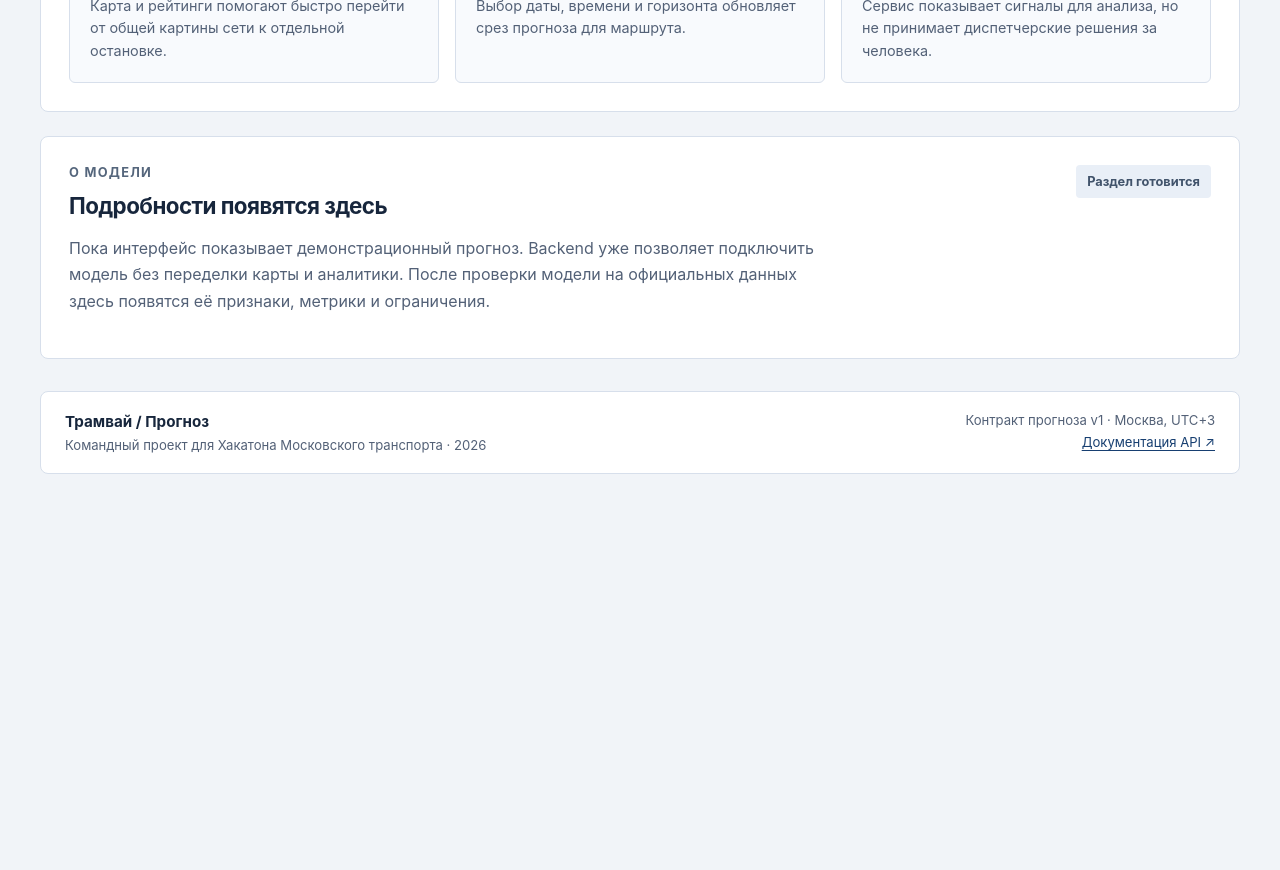
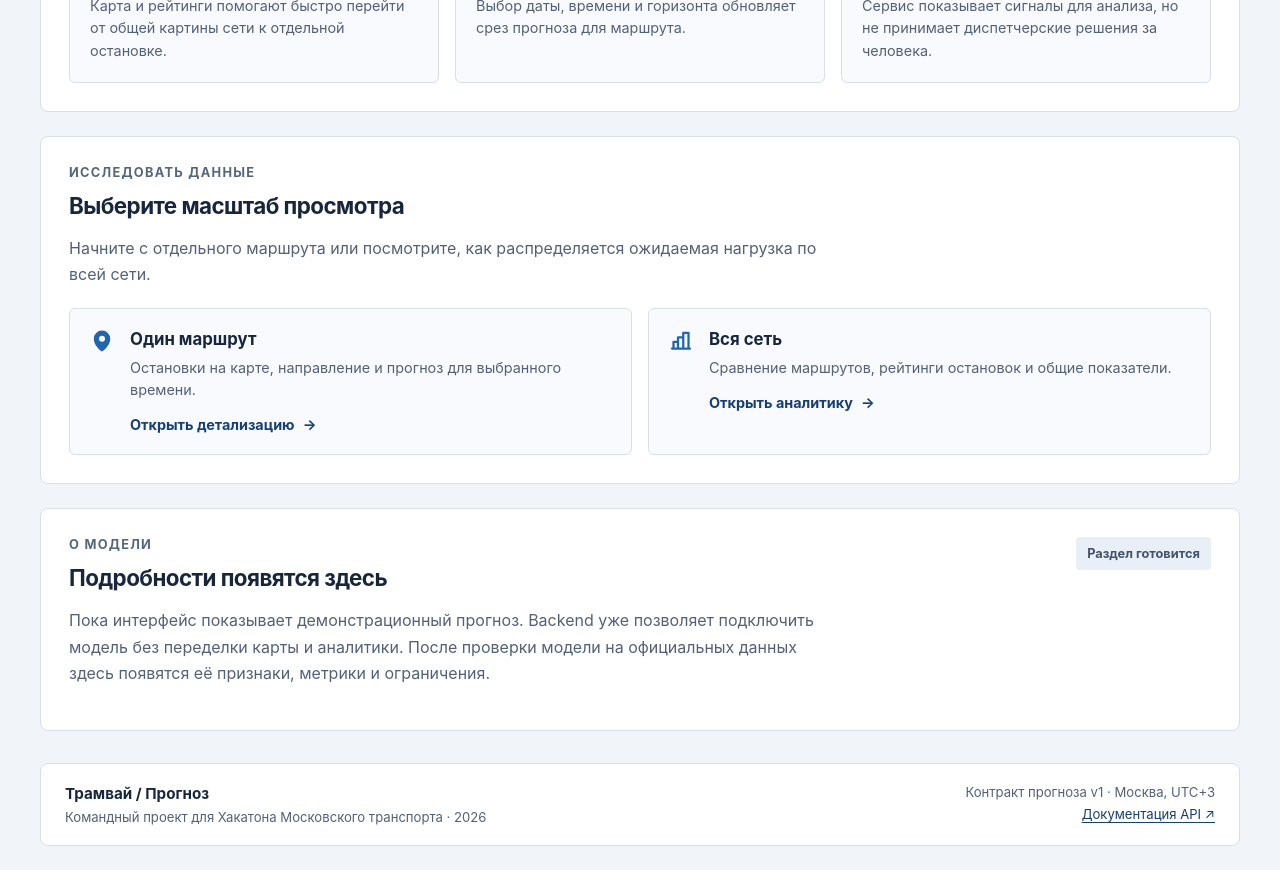
Before and after one commit to hlpne/hackaton_asumadi, a React (Vite) app in the folder frontend/: page / in a window 1280 px wide. Shown: the part 840-1710 px from the top of the page. Before the commit the page ends 1338 px from the top, so only its background shows below. Built offline with nearby package versions, Linux system fonts and the light colour scheme; no server answers.

Commit message:
Improve home navigation and network metric cards

```diff
--- a/frontend/src/components/layout/Header.tsx
+++ b/frontend/src/components/layout/Header.tsx
@@ -17,10 +17,11 @@ const links: Array<{ page: Page; label: string }> = [
 export function Header({ page, onNavigate, stage = "Прототип команды · v0.1" }: HeaderProps) {
   return (
     <header className="topbar">
-      <span className="wordmark">
+      <a href="#home" className="wordmark" aria-label="Трамвай / Прогноз — на главную"
+        onClick={(event) => { event.preventDefault(); onNavigate("home"); }}>
         <TramIcon size={22} weight="bold" aria-hidden="true" />
         <span>ТРАМВАЙ<span className="accent"> / </span>ПРОГНОЗ</span>
-      </span>
+      </a>
       <nav className="main-nav" aria-label="Разделы приложения">
         {links.map((link) => (
           <a key={link.page} href={`#${link.page}`}
--- a/frontend/src/components/layout/HomePage.tsx
+++ b/frontend/src/components/layout/HomePage.tsx
@@ -57,6 +57,32 @@ export function HomePage({ onNavigate }: HomePageProps) {
         </div>
       </section>
 
+      <section className="home-explore" aria-labelledby="home-explore-title">
+        <div className="home-section-heading">
+          <p className="eyebrow">ИССЛЕДОВАТЬ ДАННЫЕ</p>
+          <h2 id="home-explore-title">Выберите масштаб просмотра</h2>
+          <p>Начните с отдельного маршрута или посмотрите, как распределяется ожидаемая нагрузка по всей сети.</p>
+        </div>
+        <div className="home-explore-grid">
+          <article className="home-explore-card">
+            <MapPinIcon weight="fill" aria-hidden="true" />
+            <div>
+              <h3>Один маршрут</h3>
+              <p>Остановки на карте, направление и прогноз для выбранного времени.</p>
+              <button type="button" className="home-explore-link" onClick={() => onNavigate("details")}>Открыть детализацию <span aria-hidden="true">→</span></button>
+            </div>
+          </article>
+          <article className="home-explore-card">
+            <ChartBarIcon weight="bold" aria-hidden="true" />
+            <div>
+              <h3>Вся сеть</h3>
+              <p>Сравнение маршрутов, рейтинги остановок и общие показатели.</p>
+              <button type="button" className="home-explore-link" onClick={() => onNavigate("analytics")}>Открыть аналитику <span aria-hidden="true">→</span></button>
+            </div>
+          </article>
+        </div>
+      </section>
+
       <section className="home-model" aria-labelledby="model-title">
         <div>
           <p className="eyebrow">О МОДЕЛИ</p>
--- a/frontend/src/styles.css
+++ b/frontend/src/styles.css
@@ -5,6 +5,8 @@ body { margin: 0; font-size: 16px; }
 .topbar { min-height: 76px; background: #14243b; color: #fff; display: flex; justify-content: space-between; align-items: center; gap: 1.5rem; padding: 1rem max(1.5rem, calc((100vw - 1200px) / 2)); }
 .wordmark { display: inline-flex; align-items: center; gap: .55rem; white-space: nowrap; font-weight: 750; letter-spacing: .04em; }
 .wordmark svg { flex: 0 0 auto; color: #fff; }
+.wordmark, .wordmark:hover { color: #fff; text-decoration: none; }
+.wordmark:hover { opacity: .85; }
 .accent { color: #ff7373; }
 .stage { font-size: .875rem; color: #c8d4e3; }
 .main-nav { display: flex; align-items: center; flex-wrap: wrap; gap: .35rem; }
@@ -63,7 +65,7 @@ a { color: #173f71; text-underline-offset: .2em; }
 .home-flow { display: grid; gap: .7rem; padding: 1.25rem; border-radius: 8px; background: #edf2f8; }
 .home-flow span { display: flex; align-items: center; gap: .75rem; padding: .9rem 1rem; border-left: 3px solid #2671c2; border-radius: 4px; background: #fff; color: #173f71; font-size: .9rem; font-weight: 700; }
 .home-flow svg { flex: 0 0 auto; width: 21px; height: 21px; color: #2165ad; }
-.home-section, .home-model { padding: 1.75rem; border: 1px solid #d7dfeb; border-radius: 8px; background: #fff; }
+.home-section, .home-explore, .home-model { padding: 1.75rem; border: 1px solid #d7dfeb; border-radius: 8px; background: #fff; }
 .home-section-heading { max-width: 760px; }
 .home-section-heading > p:last-child, .home-model p:last-child { color: #536177; line-height: 1.65; }
 .home-values { display: grid; grid-template-columns: repeat(3, minmax(0, 1fr)); gap: 1rem; margin-top: 1.5rem; }
@@ -71,11 +73,19 @@ a { color: #173f71; text-underline-offset: .2em; }
 .home-value-number { color: #2671c2; font-size: .85rem; font-weight: 750; }
 .home-value h3 { margin: .7rem 0 .5rem; font-size: 1.05rem; }
 .home-value p { margin: 0; color: #536177; font-size: .9rem; line-height: 1.55; }
+.home-explore-grid { display: grid; grid-template-columns: repeat(2, minmax(0, 1fr)); gap: 1rem; margin-top: 1.25rem; }
+.home-explore-card { display: flex; align-items: flex-start; gap: 1rem; padding: 1.25rem; border: 1px solid #d7dfeb; border-radius: 6px; background: #f8fafd; }
+.home-explore-card > svg { flex: 0 0 auto; width: 24px; height: 24px; color: #2165ad; }
+.home-explore-card h3 { margin: 0; font-size: 1.05rem; }
+.home-explore-card p { margin: .5rem 0 .8rem; color: #536177; font-size: .9rem; line-height: 1.55; }
+.home-explore-link { min-height: 0; padding: 0; background: transparent; color: #173f71; text-align: left; font-size: .9rem; }
+.home-explore-link:hover:not(:disabled) { background: transparent; color: #0a58a3; text-decoration: underline; }
+.home-explore-link span { margin-left: .3rem; }
 .home-model { display: flex; align-items: flex-start; justify-content: space-between; gap: 2rem; }
 .home-model > div { max-width: 770px; }
 .home-model-status { flex-shrink: 0; padding: .55rem .7rem; border-radius: 4px; background: #e9eff7; color: #41536b; font-size: .8rem; font-weight: 650; }
 @media (max-width: 800px) { .home-hero { grid-template-columns: 1fr; } .home-flow { grid-template-columns: repeat(3, minmax(0, 1fr)); } .home-values { grid-template-columns: 1fr; } }
-@media (max-width: 580px) { .home-hero, .home-section, .home-model { padding: 1.25rem; } .home-flow { grid-template-columns: 1fr; } .home-model { display: block; } .home-model-status { display: inline-block; margin-top: .5rem; } }
+@media (max-width: 580px) { .home-hero, .home-section, .home-explore, .home-model { padding: 1.25rem; } .home-flow, .home-explore-grid { grid-template-columns: 1fr; } .home-model { display: block; } .home-model-status { display: inline-block; margin-top: .5rem; } }
 @media (max-width: 580px) { .site-footer > div:last-child { align-items: flex-start; } }
 .map-wrapper {
   margin-top: 1.5rem;
@@ -171,12 +181,10 @@ a { color: #173f71; text-underline-offset: .2em; }
 .network-heading, .network-section-heading { display: flex; justify-content: space-between; align-items: flex-start; gap: 1rem; }
 .network-heading time, .network-section-heading > span { color: #173f71; font-size: .82rem; font-weight: 650; white-space: nowrap; }
 .network-metrics { display: grid; grid-template-columns: repeat(4, minmax(0, 1fr)); gap: .75rem; margin-top: 1rem; }
-.network-metrics article { display: flex; flex-direction: row-reverse; justify-content: space-between; align-items: flex-start; gap: .6rem; min-height: 106px; padding: 1rem 1.1rem; border: 1px solid #d7dfeb; border-radius: 8px; background: #fff; }
-.network-metric-icon { display: grid; flex: 0 0 36px; place-items: center; width: 36px; height: 36px; border-radius: 9px; background: #edf5ff; color: #2165ad; }
-.network-metric-icon svg { width: 22px; height: 22px; }
-.network-metric-copy { display: grid; align-content: start; gap: .25rem; min-width: 0; }
-.network-metric-copy > span { min-height: 2.4em; color: #536177; font-size: .8rem; line-height: 1.2; }
-.network-metric-copy strong { min-width: 0; font-size: 1.5rem; line-height: 1.2; font-variant-numeric: tabular-nums; }
+.network-metrics article { display: grid; align-content: center; gap: .55rem; min-height: 106px; padding: 1rem 1.1rem; border: 1px solid #d7dfeb; border-radius: 8px; background: #fff; }
+.network-metric-heading { display: flex; align-items: center; gap: .55rem; min-width: 0; color: #536177; font-size: .8rem; line-height: 1.2; }
+.network-metric-heading svg { flex: 0 0 20px; width: 20px; height: 20px; color: #2165ad; }
+.network-metrics article > strong { min-width: 0; font-size: 1.5rem; line-height: 1.2; font-variant-numeric: tabular-nums; }
 .network-metrics .network-metric-name { font-size: 1rem; overflow-wrap: anywhere; }
 .network-comparison { margin-top: .75rem; padding: 1.5rem; border: 1px solid #d7dfeb; border-radius: 8px; background: #fff; }
 .network-section-heading p { margin: .4rem 0 0; color: #536177; font-size: .85rem; }
@@ -190,7 +198,7 @@ a { color: #173f71; text-underline-offset: .2em; }
 .network-analytics .top-panel { margin-top: .75rem; }
 .network-analytics .ranking-views { grid-template-columns: repeat(2, minmax(0, 1fr)); }
 @media (max-width: 900px) { .network-metrics { grid-template-columns: repeat(2, minmax(0, 1fr)); } }
-@media (max-width: 580px) { .network-heading, .network-section-heading { flex-direction: column; gap: .5rem; } .network-metrics { gap: .5rem; } .network-metrics article { min-height: 108px; padding: .85rem; } .network-metric-copy strong { font-size: 1.25rem; } .network-comparison { padding: 1rem; } .network-bars button { grid-template-columns: minmax(0, 1fr) 4rem; gap: .3rem .5rem; } .network-bar-track { grid-column: 1 / -1; grid-row: 2; } .network-analytics .ranking-views { grid-template-columns: 1fr; } }
+@media (max-width: 580px) { .network-heading, .network-section-heading { flex-direction: column; gap: .5rem; } .network-metrics { gap: .5rem; } .network-metrics article { min-height: 108px; padding: .85rem; } .network-metrics article > strong { font-size: 1.25rem; } .network-comparison { padding: 1rem; } .network-bars button { grid-template-columns: minmax(0, 1fr) 4rem; gap: .3rem .5rem; } .network-bar-track { grid-column: 1 / -1; grid-row: 2; } .network-analytics .ranking-views { grid-template-columns: 1fr; } }
 .ranking-views { display: grid; grid-template-columns: repeat(3, minmax(0, 1fr)); gap: .5rem; margin-top: 1.25rem; padding: .3rem; border-radius: 8px; background: #edf2f8; }
 .ranking-views .ranking-view { grid-column: auto; min-height: 44px; padding: .55rem .7rem; border: 1px solid transparent; border-radius: 6px; background: transparent; color: #41536b; font-weight: 650; }
 .ranking-views .ranking-view:hover:not(:disabled), .ranking-views .ranking-view:focus-visible { background: #fff; color: #173f71; }
```
Also changed, not shown: frontend/src/components/analytics/RankingsPanel.tsx (+4 -4 lines).
